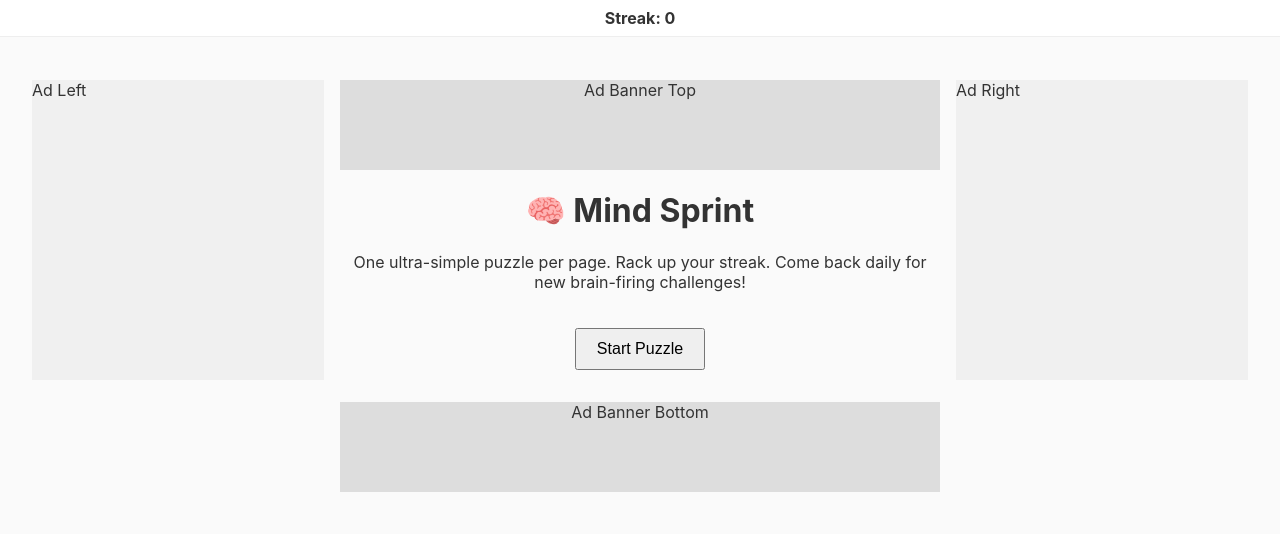
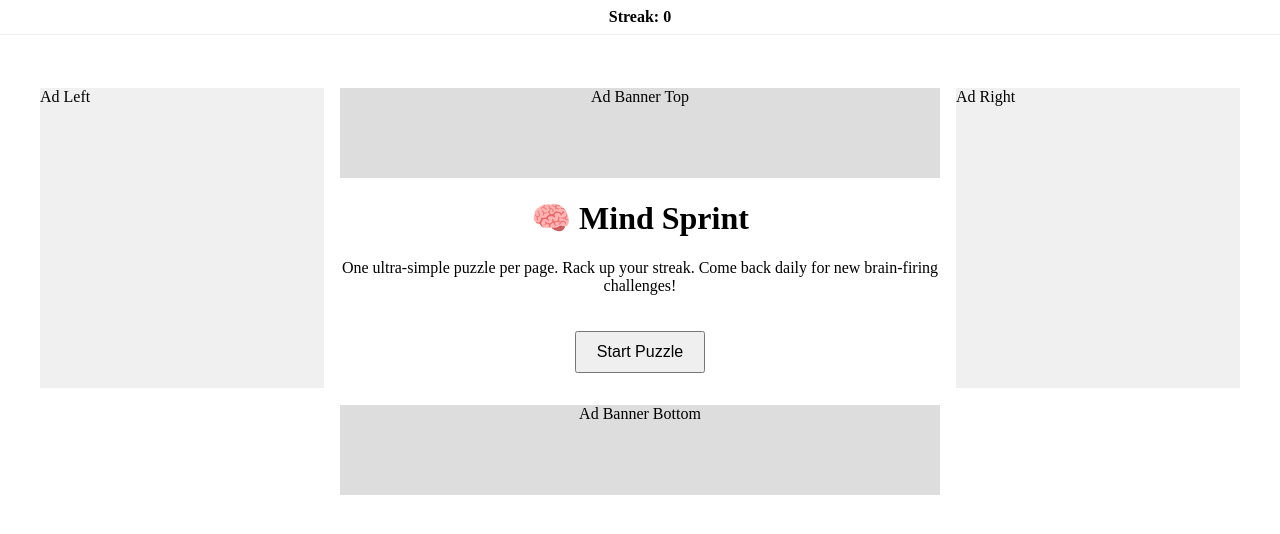
Before and after one commit to justinchase1984/mind-sprint, a Next.js app: page / in a window 1280 px wide. Shown: the top 534 px of the page. Built offline with nearby package versions, Linux system fonts and the light colour scheme.

Commit message:
Update globals.css
Add quiz-page grid CSS

```diff
--- a/styles/globals.css
+++ b/styles/globals.css
@@ -1,20 +1,17 @@
 /* styles/globals.css */
-
-/* Reset some defaults */
-html, body {
-  padding: 0;
-  margin: 0;
-  font-family: -apple-system, BlinkMacSystemFont, Segoe UI, Roboto, Oxygen,
-    Ubuntu, Cantarell, Fira Sans, Droid Sans, Helvetica Neue, sans-serif;
-  background: #fafafa;
-  color: #333;
+.quiz-page {
+  display: grid;
+  grid-template-areas:
+    "header  header   header"
+    "ad-left main     ad-right"
+    "footer  footer   footer";
+  grid-template-columns: 150px 1fr 150px;
+  grid-template-rows: auto 1fr auto;
+  gap: 1rem;
+  min-height: 100vh;
 }
-
-a {
-  color: inherit;
-  text-decoration: none;
-}
-
-* {
-  box-sizing: border-box;
-}
+.header   { grid-area: header; }
+.ad-left  { grid-area: ad-left; }
+.main     { grid-area: main; display: flex; flex-direction: column; align-items: center; }
+.ad-right { grid-area: ad-right; }
+.footer   { grid-area: footer; }
```
